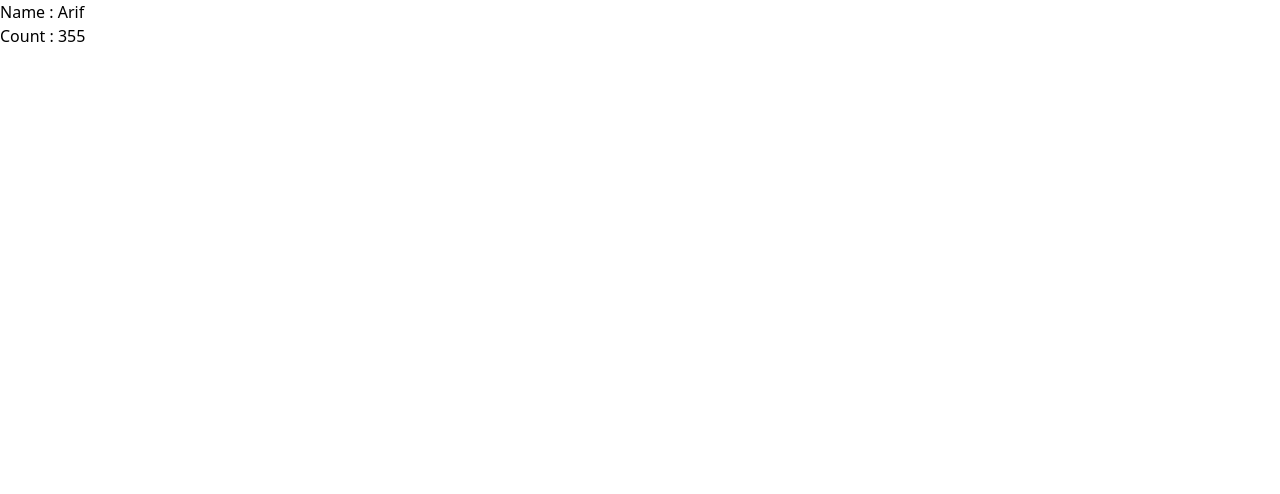
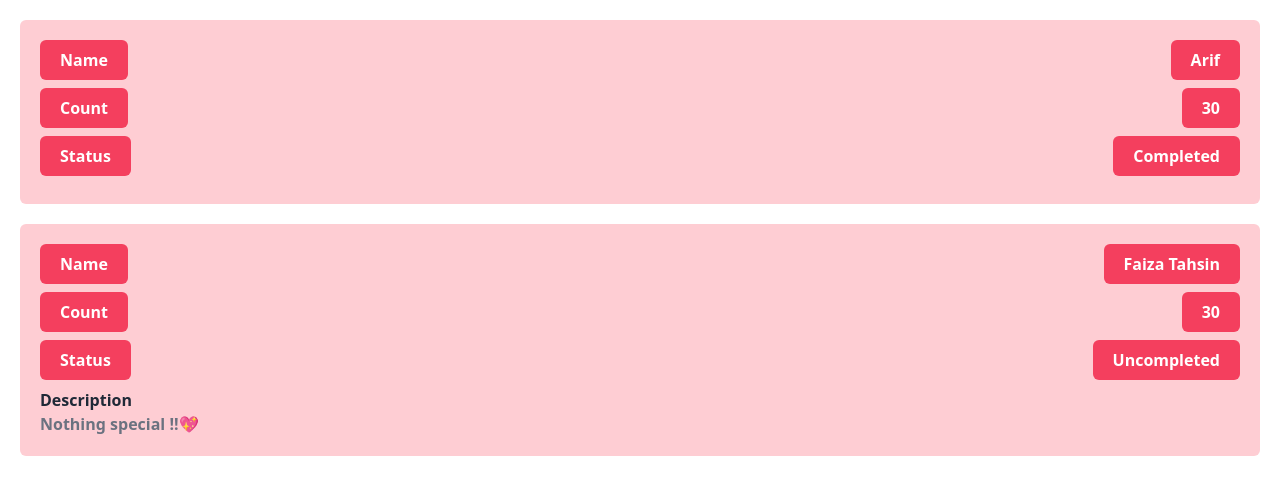
Before and after one commit to faizatahsin/react-todo-app, a React (Create React App) app: page / in a window 1280 px wide. Shown: the top 494 px of the page. Built offline with nearby package versions, Linux system fonts and the light colour scheme.

Commit message:
conditional rendering and optional type

```diff
--- a/src/App.tsx
+++ b/src/App.tsx
@@ -5,7 +5,8 @@ import './styles/index.css';
 const App = () => {
   return (
     <div>
-      <Todo count={355} name="Arif" />
+      <Todo name="arif" count="30" status={true} />
+      <Todo name="faiza tahsin" count={30} status={false} desc="Nothing special !!💖" />
     </div>
   );
 };
--- a/src/components/Todo.tsx
+++ b/src/components/Todo.tsx
@@ -2,14 +2,32 @@ import React from 'react';
 
 interface ITodo {
   name: string;
-  count: number;
+  count: number | string;
+  status: boolean;
+  desc?: string;
 }
 
-export const Todo: React.FC<ITodo> = ({ count, name }) => {
+export const Todo: React.FC<ITodo> = ({ count, name, status, desc }) => {
   return (
-    <div>
-      <div>Name : {name}</div>
-      <div>Count : {count}</div>
+    <div className="m-5 text-white font-semibold bg-rose-200 p-5 rounded-md">
+      <div className="flex justify-between mb-2">
+        <h1 className="px-5 py-2 bg-rose-500 rounded-md">Name</h1>
+        <h1 className="px-5 py-2 bg-rose-500 rounded-md capitalize">{name}</h1>
+      </div>
+      <div className="flex justify-between mb-2">
+        <h1 className="px-5 py-2 bg-rose-500 rounded-md">Count</h1>
+        <h1 className="px-5 py-2 bg-rose-500 rounded-md">{count}</h1>
+      </div>
+      <div className="flex justify-between mb-2">
+        <h1 className="px-5 py-2 bg-rose-500 rounded-md">Status</h1>
+        <h1 className="px-5 py-2 bg-rose-500 rounded-md">{status ? <h1>Completed</h1> : <h1>Uncompleted</h1>}</h1>
+      </div>
+      {desc && (
+        <div className="">
+          <h1 className="text-gray-800">Description</h1>
+          <p className="text-gray-500">{desc}</p>
+        </div>
+      )}
     </div>
   );
 };
```
